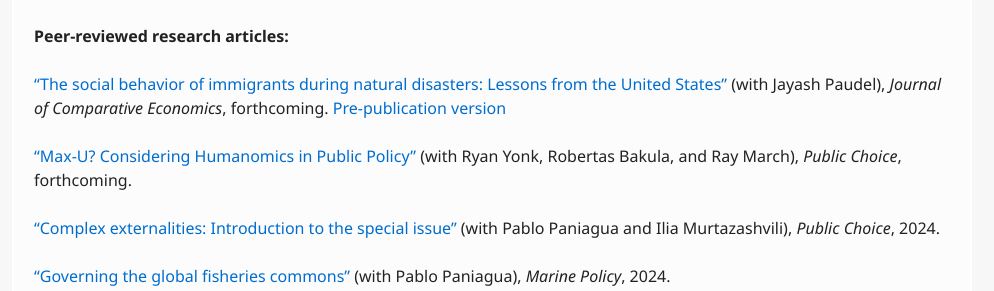
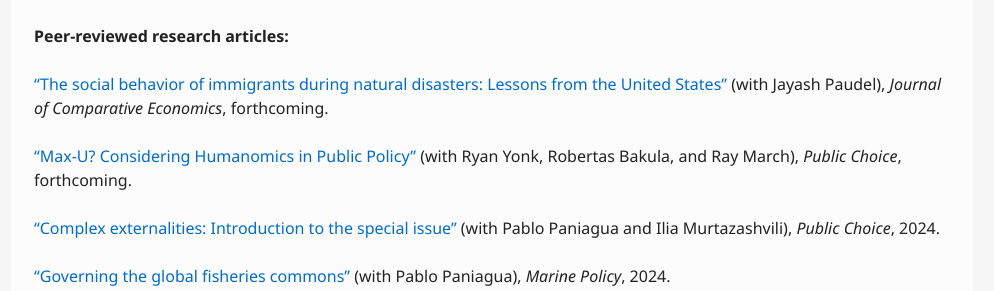
Before and after one commit to veeshanr/veeshanr.github.io, a Jekyll site: the page built from pages/research.md, in a window 1280 px wide. Shown: the part 225-516 px from the top of the page, without its empty margins (148-1142 px from the left). Built offline with Jekyll 4.4.1, drawn with Linux system fonts in a browser that asks for light colours.

Commit message:
Update research.md

```diff
--- a/pages/research.md
+++ b/pages/research.md
@@ -11,7 +11,7 @@
 
 **Peer-reviewed research articles:**
 
-[“The social behavior of immigrants during natural disasters: Lessons from the United States”][23] (with Jayash Paudel), *Journal of Comparative Economics*, forthcoming. [Pre-publication version](files/RayamajheePaudel2024_JCE.pdf)
+[“The social behavior of immigrants during natural disasters: Lessons from the United States”][23] (with Jayash Paudel), *Journal of Comparative Economics*, forthcoming.
 
 [“Max-U? Considering Humanomics in Public Policy”][21] (with Ryan Yonk, Robertas Bakula, and Ray March), *Public Choice*, forthcoming.
 
```
